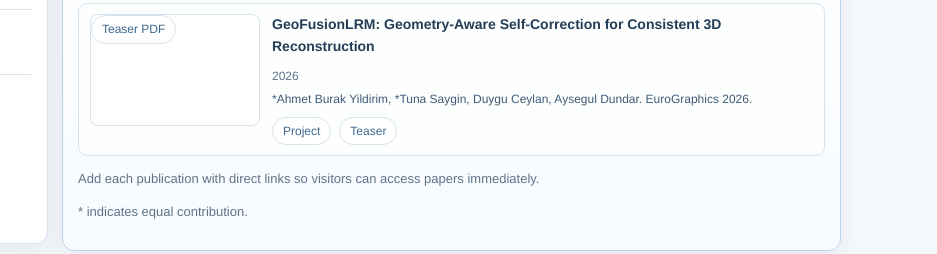
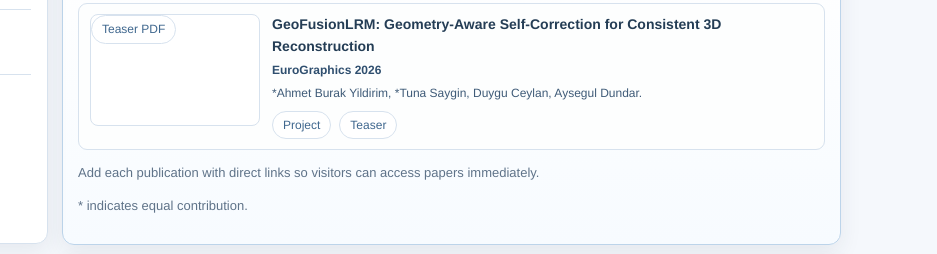
Before and after one commit to TunaSaygin/tunasaygin.github.io, a plain HTML site: page index.html in a window 1280 px wide. Shown: the part 332-586 px from the top of the page, 343-1280 px from the left. Drawn offline with Linux system fonts and the light colour scheme.

Commit message:
venue display changed

```diff
--- a/index.html
+++ b/index.html
@@ -232,6 +232,7 @@
     .where { font-weight: 650; color: #243d55; }
     .when { color: var(--muted); font-size: 13px; }
     .desc { margin: 4px 0 0; color: #3f5b78; font-size: 14px; }
+    .venue { margin: 4px 0 0; color: #2f4f6f; font-size: 12px; font-weight: 600; }
 
     .pub-links {
       display: flex;
@@ -397,9 +398,9 @@
               <div class="pub-main">
                 <div class="row">
                   <span class="where">GeoFusionLRM: Geometry-Aware Self-Correction for Consistent 3D Reconstruction</span>
-                  <span class="when">2026</span>
                 </div>
-                <p class="desc">*Ahmet Burak Yildirim, *Tuna Saygin, Duygu Ceylan, Aysegul Dundar. EuroGraphics 2026.</p>
+                <p class="venue">EuroGraphics 2026</p>
+                <p class="desc">*Ahmet Burak Yildirim, *Tuna Saygin, Duygu Ceylan, Aysegul Dundar.</p>
                 <div class="pub-links">
                   <a class="pub-link" href="https://geofusionlrm.abyildirim.com" target="_blank" rel="noreferrer">Project</a>
                   <a class="pub-link" href="teaser.pdf" target="_blank" rel="noreferrer">Teaser</a>
```
